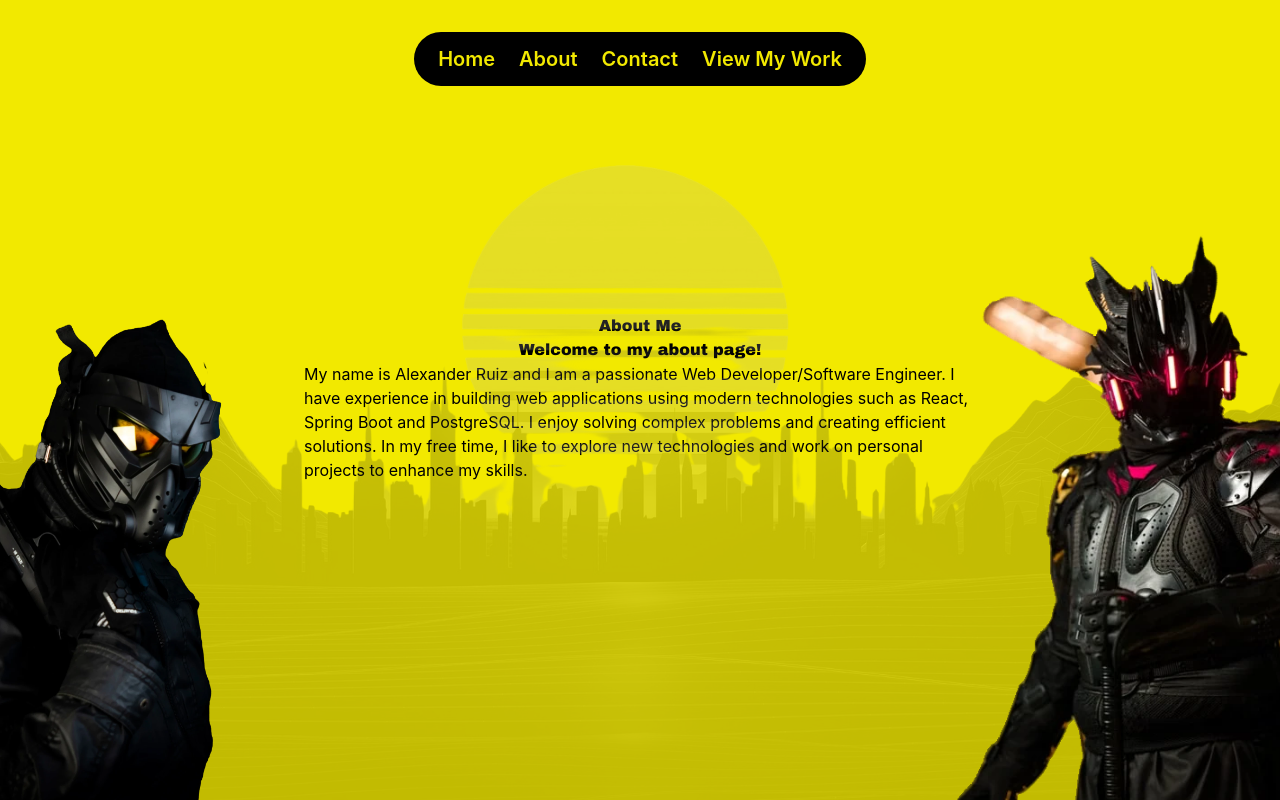
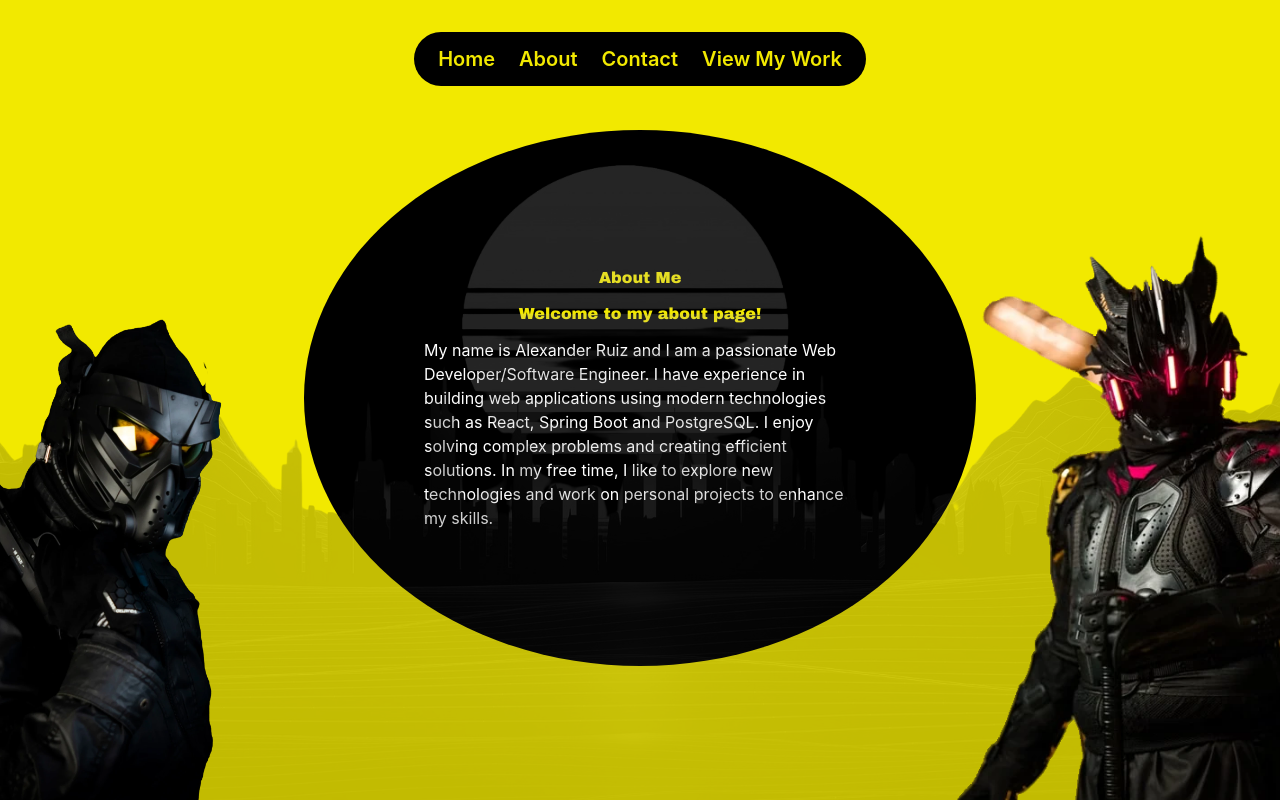
Before and after one commit to AlexRz101/Personal-Portfolio, a React (Vite) app in the folder Portfolio/: page /about in a window 1280 px wide. Built offline with nearby package versions, Linux system fonts and the light colour scheme.

Commit message:
About page layout done

```diff
--- a/Portfolio/src/pages/About.tsx
+++ b/Portfolio/src/pages/About.tsx
@@ -22,12 +22,14 @@ function About() {
 
             {/* Page content below */}
             <div className="flex flex-col items-center justify-center text-center h-[70%] max-w-2xl mx-auto text-left">
-                <h1 className="text">About Me</h1>
-                <h2 className="text">Welcome to my about page!</h2>
-                <p className="about-content center">My name is Alexander Ruiz and I am a passionate Web Developer/Software Engineer.
-                    I have experience in building web applications using modern technologies such as React, Spring Boot and PostgreSQL.
-                    I enjoy solving complex problems and creating efficient solutions.
-                    In my free time, I like to explore new technologies and work on personal projects to enhance my skills.</p>
+                <div className="bg-black rounded-[50%] px-30 py-34 flex flex-col items-center gap-3">
+                    <h1 className="text text-[#f2e900]">About Me</h1>
+                    <h2 className="text text-[#f2e900]">Welcome to my about page!</h2>
+                    <p className="about-content text-white">My name is Alexander Ruiz and I am a passionate Web Developer/Software Engineer.
+                        I have experience in building web applications using modern technologies such as React, Spring Boot and PostgreSQL.
+                        I enjoy solving complex problems and creating efficient solutions.
+                        In my free time, I like to explore new technologies and work on personal projects to enhance my skills.</p>
+                </div>
             </div>
 
             <img src={leftImage} alt="description" className="leftImage" />
```
